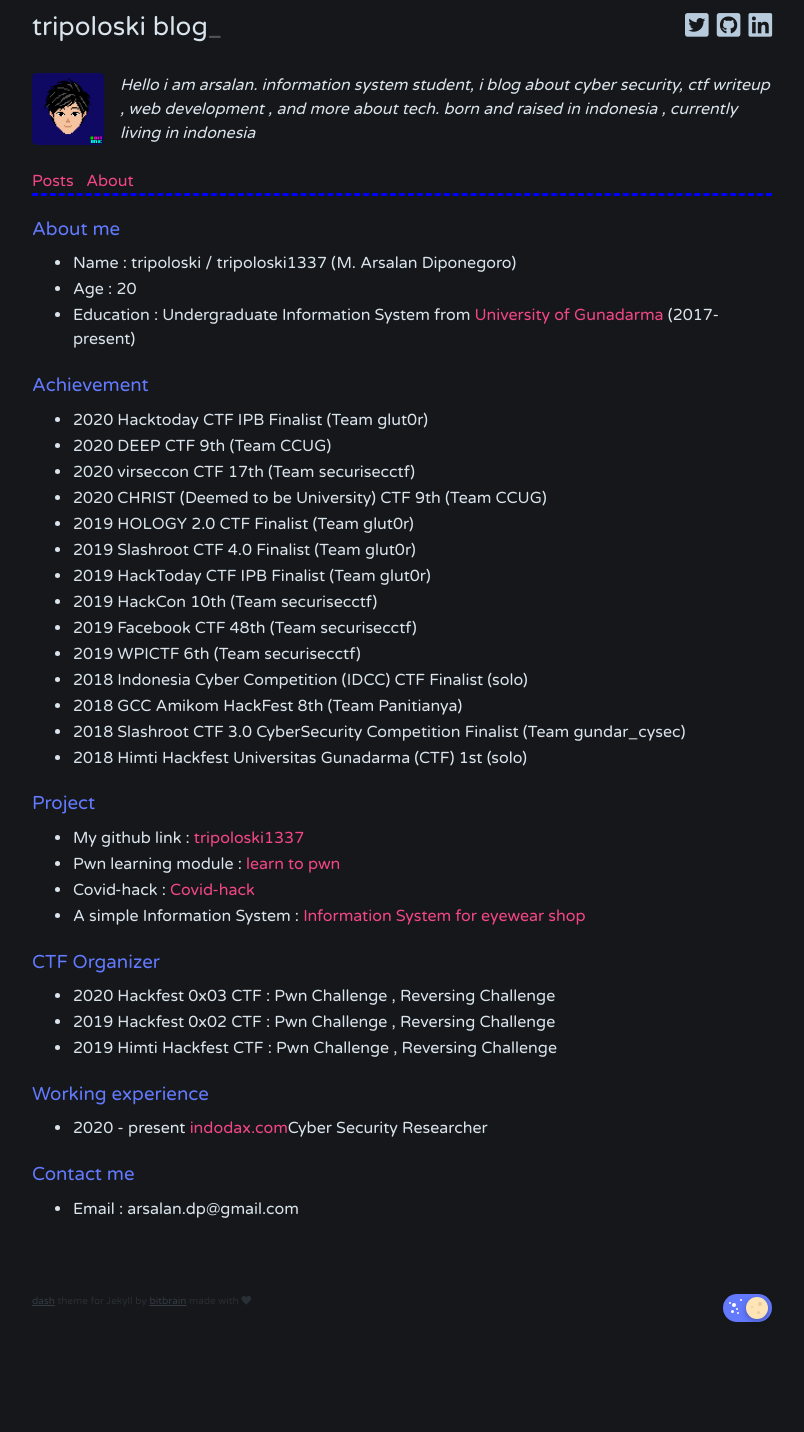
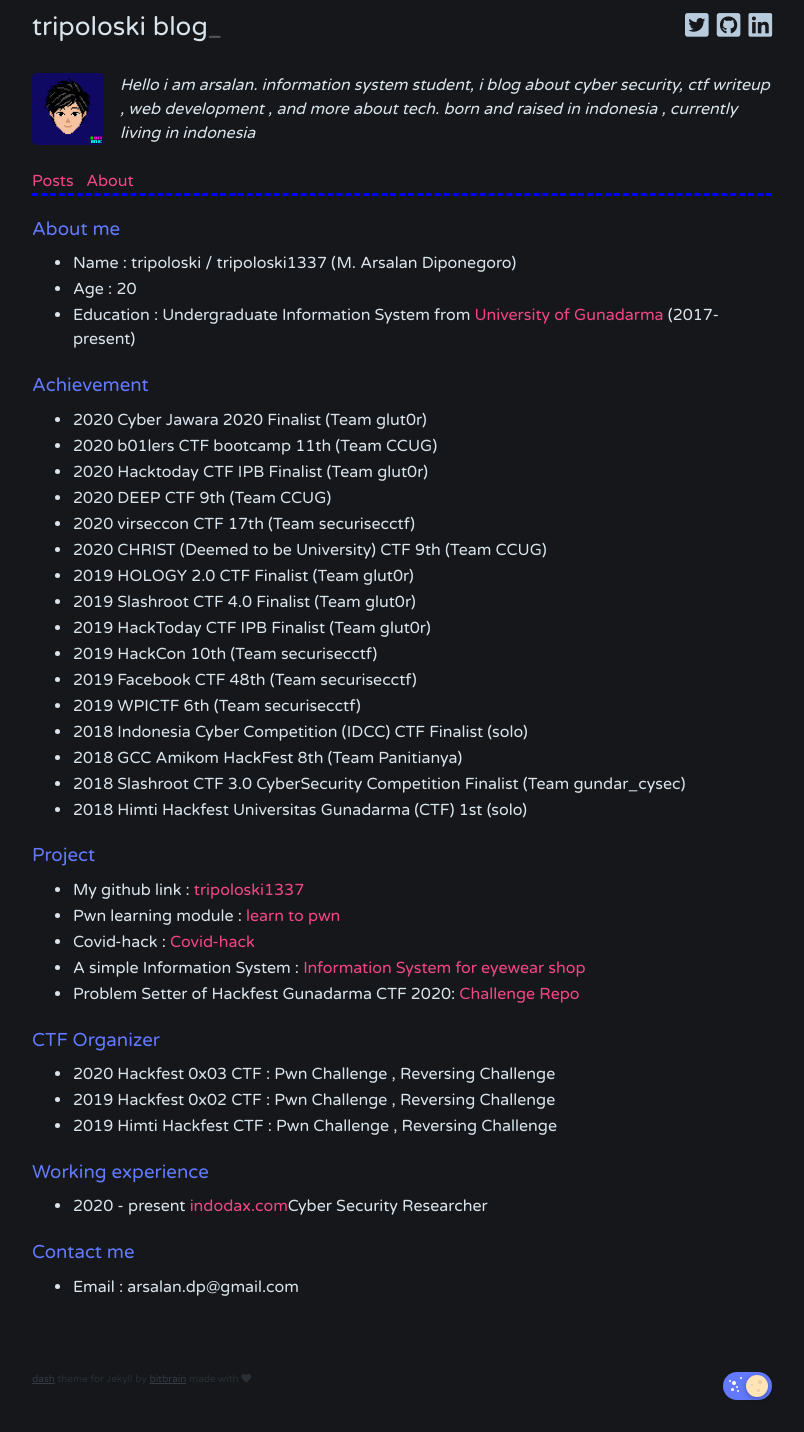
Before and after one commit to tripoloski1337/tripoloski1337.github.io, a Jekyll site: the page built from about/index.html, in a window 1280 px wide. Shown: the whole page, without its empty margins (238-1042 px from the left). Built offline with Jekyll 4.4.1, drawn with Linux system fonts in a browser that asks for light colours; before the commit the page ends 1354 px from its top, so only the background shows below that.

Commit message:
add more info

```diff
--- a/about/index.html
+++ b/about/index.html
@@ -21,6 +21,8 @@
 
 <h3>Achievement</h3>
 <ul>
+  <li>2020 Cyber Jawara 2020 Finalist (Team glut0r)</li>
+  <li>2020 b01lers CTF bootcamp 11th (Team CCUG)</li>
   <li>2020 Hacktoday CTF IPB Finalist  (Team glut0r)</li>
   <li>2020 DEEP CTF 9th (Team CCUG)</li>
   <li>2020 virseccon CTF 17th (Team securisecctf)</li>
@@ -43,6 +45,7 @@
   <li>Pwn learning module : <a href="https://github.com/tripoloski1337/learn-to-pwn"> learn to pwn </a></li>
   <li>Covid-hack  : <a href="https://github.com/ruonan54j/covid-hack" >  Covid-hack</a></li>
   <li>A simple Information System :  <a href="https://github.com/tripoloski1337/Information-system-eyewear-shop" >Information System for eyewear shop </a></li>
+  <li>Problem Setter of Hackfest Gunadarma CTF 2020: <a href="https://gitlab.com/ravidhr/hackfest0x03-repo">Challenge Repo</a></li>
 </ul>
 
 <h3>CTF Organizer</h3>
```
